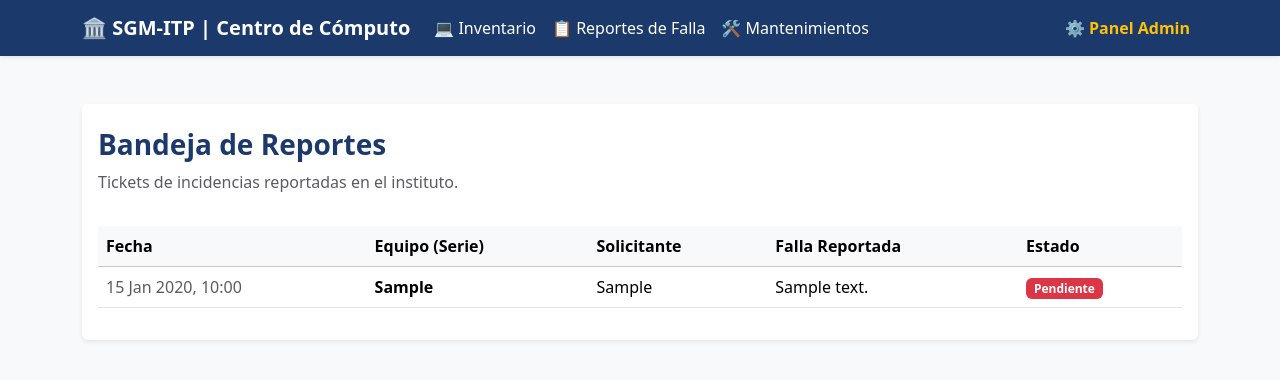
After one commit to AbrahamRecinas/SGM-ITP, a Django app: page /reportes/ in a window 1280 px wide. The commit adds this page. Shown: the top 380 px of the page. Run offline with Django 5.2, Linux system fonts and the light colour scheme; tables that the repository leaves empty hold one stand-in row (values such as "Sample post").

Commit message:
Agregada barra de navegación dinámica

```diff
--- /dev/null
+++ b/inventario/templates/inventario/base.html
@@ -0,0 +1,58 @@
+<!DOCTYPE html>
+<html lang="es">
+<head>
+    <meta charset="UTF-8">
+    <meta name="viewport" content="width=device-width, initial-scale=1.0">
+    <title>{% block title %}SGM-ITP | Centro de Cómputo{% endblock %}</title>
+
+    <link href="https://cdn.jsdelivr.net/npm/bootstrap@5.3.2/dist/css/bootstrap.min.css" rel="stylesheet">
+    <style>
+        .bg-tecnm { background-color: #1B396A !important; }
+        .text-tecnm { color: #1B396A !important; }
+    </style>
+</head>
+<body class="bg-light">
+
+<nav class="navbar navbar-expand-lg navbar-dark bg-tecnm shadow-sm">
+        <div class="container">
+            <a class="navbar-brand fw-bold" href="{% url 'lista_equipos' %}">
+                🏛️ SGM-ITP | Centro de Cómputo
+            </a>
+
+            <button class="navbar-toggler" type="button" data-bs-toggle="collapse" data-bs-target="#navbarNav">
+                <span class="navbar-toggler-icon"></span>
+            </button>
+
+            <div class="collapse navbar-collapse" id="navbarNav">
+                <ul class="navbar-nav me-auto mb-2 mb-lg-0">
+                    <li class="nav-item">
+                        <a class="nav-link active" href="{% url 'lista_equipos' %}">💻 Inventario</a>
+                    </li>
+                    <li class="nav-item">
+                        <a class="nav-link active" href="{% url 'lista_reportes' %}">📋 Reportes de Falla</a>
+                    </li>
+                    <li class="nav-item">
+                        <a class="nav-link active" href="{% url 'lista_mantenimientos' %}">🛠️ Mantenimientos</a>
+                    </li>
+                </ul>
+
+                <ul class="navbar-nav">
+                    <li class="nav-item">
+                        <a class="nav-link fw-bold text-warning" href="/admin/" target="_blank">
+                            ⚙️ Panel Admin
+                        </a>
+                    </li>
+                </ul>
+            </div>
+        </div>
+    </nav>
+
+    <script src="https://cdn.jsdelivr.net/npm/bootstrap@5.3.2/dist/js/bootstrap.bundle.min.js"></script>
+
+    <div class="container mt-5">
+        {% block content %}
+        {% endblock %}
+    </div>
+
+</body>
+</html>
--- /dev/null
+++ b/inventario/templates/inventario/lista_reportes.html
@@ -0,0 +1,52 @@
+{% extends 'inventario/base.html' %}
+
+{% block title %}Reportes de Falla - SGM-ITP{% endblock %}
+
+{% block content %}
+<div class="card shadow-sm border-0">
+    <div class="card-header bg-white border-bottom-0 pt-4 pb-0">
+        <h3 class="text-tecnm fw-bold">Bandeja de Reportes</h3>
+        <p class="text-muted">Tickets de incidencias reportadas en el instituto.</p>
+    </div>
+    <div class="card-body">
+
+        <div class="table-responsive">
+            <table class="table table-hover align-middle">
+                <thead class="table-light">
+                    <tr>
+                        <th>Fecha</th>
+                        <th>Equipo (Serie)</th>
+                        <th>Solicitante</th>
+                        <th>Falla Reportada</th>
+                        <th>Estado</th>
+                    </tr>
+                </thead>
+                <tbody>
+                    {% for reporte in reportes %}
+                    <tr>
+                        <td class="text-muted">{{ reporte.fecha_reporte|date:"d M Y, H:i" }}</td>
+                        <td class="fw-bold">{{ reporte.equipo.numero_serie }}</td>
+                        <td>{{ reporte.solicitante }}</td>
+                        <td>{{ reporte.descripcion_falla }}</td>
+                        <td>
+                            {% if reporte.estado == 'Pendiente' %}
+                                <span class="badge bg-danger">Pendiente</span>
+                            {% elif reporte.estado == 'En Revision' %}
+                                <span class="badge bg-warning text-dark">En Revisión</span>
+                            {% else %}
+                                <span class="badge bg-success">Finalizado</span>
+                            {% endif %}
+                        </td>
+                    </tr>
+                    {% empty %}
+                    <tr>
+                        <td colspan="5" class="text-center text-muted py-4">No hay reportes de falla registrados. ¡Todo funciona perfecto!</td>
+                    </tr>
+                    {% endfor %}
+                </tbody>
+            </table>
+        </div>
+
+    </div>
+</div>
+{% endblock %}
--- a/inventario/views.py
+++ b/inventario/views.py
@@ -1,9 +1,15 @@
 from django.shortcuts import render
-from .models import Equipo
+from .models import Equipo, ReporteFalla, Mantenimiento
 
 def lista_equipos(request):
-    # Vamos a la base de datos y traemos TODOS los equipos
     equipos = Equipo.objects.all()
-
-    # Se los enviamos a un archivo HTML (que crearemos en el siguiente paso)
     return render(request, 'inventario/lista_equipos.html', {'equipos': equipos})
+# --- NUEVA VISTA ---
+def lista_reportes(request):
+    # order_by('-fecha_reporte') hace que los reportes más nuevos salgan hasta arriba
+    reportes = ReporteFalla.objects.all().order_by('-fecha_reporte')
+    return render(request, 'inventario/lista_reportes.html', {'reportes': reportes})
+def lista_mantenimientos(request):
+    # Traemos los mantenimientos ordenados del más reciente al más antiguo
+    mantenimientos = Mantenimiento.objects.all().order_by('-fecha')
+    return render(request, 'inventario/lista_mantenimientos.html', {'mantenimientos': mantenimientos})
--- a/sgm_itp_project/urls.py
+++ b/sgm_itp_project/urls.py
@@ -16,9 +16,11 @@ Including another URLconf
 """
 from django.contrib import admin
 from django.urls import path
-from inventario import views  # <-- Importamos tus vistas
+from inventario import views
 
 urlpatterns = [
     path('admin/', admin.site.urls),
-    path('equipos/', views.lista_equipos, name='lista_equipos'), # <-- Tu nueva página
+    path('equipos/', views.lista_equipos, name='lista_equipos'),
+    path('reportes/', views.lista_reportes, name='lista_reportes'),
+    path('mantenimientos/', views.lista_mantenimientos, name='lista_mantenimientos'),
 ]
```
Also changed, not shown: inventario/templates/inventario/lista_equipos.html (+5 -31 lines), inventario/templates/inventario/lista_mantenimientos.html (added, +52 -0 lines).
